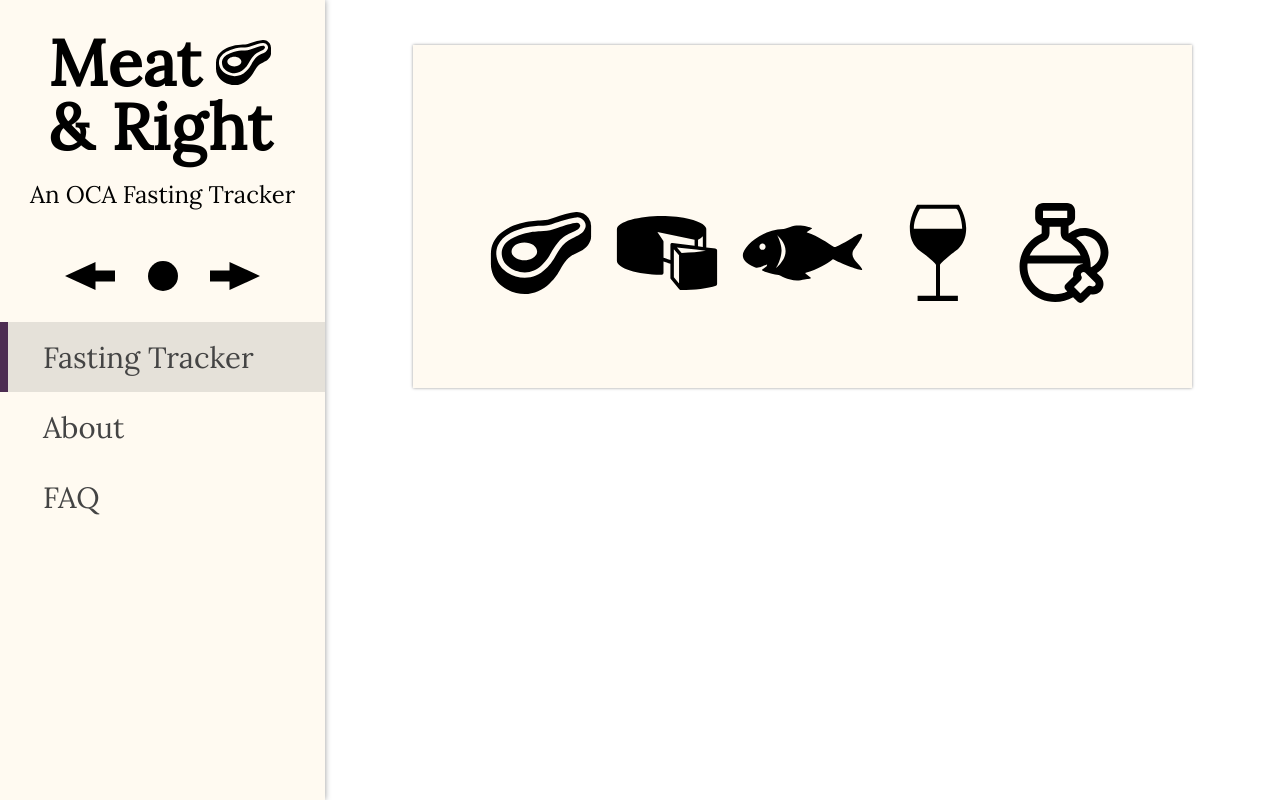
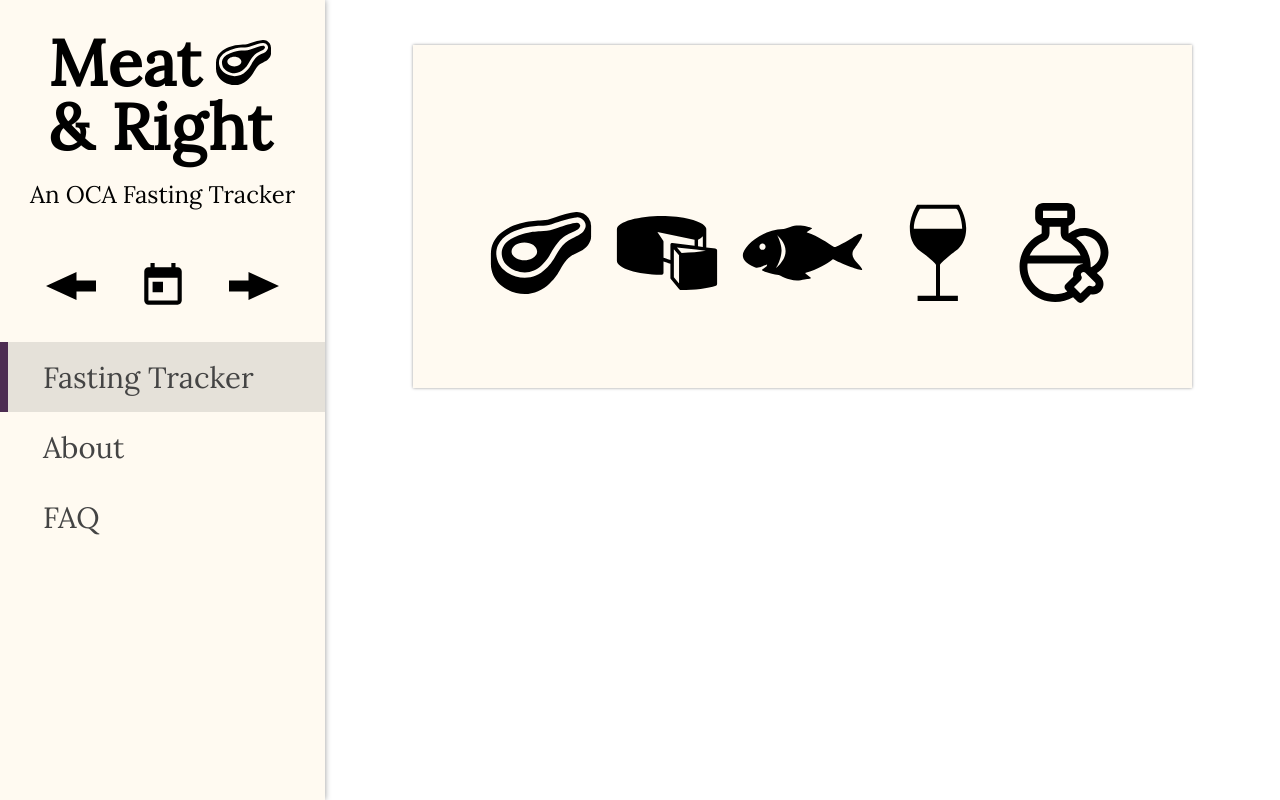
Before and after one commit to kimboleh/fast-tracker, a React (Create React App) app: page / in a window 1280 px wide. Built offline with nearby package versions, Linux system fonts and the light colour scheme; no server answers.

Commit message:
[ui] replace today button with better icon

```diff
--- a/src/App.js
+++ b/src/App.js
@@ -232,7 +232,7 @@ class App extends React.Component {
 
   focusFastDesc() {
     console.log("focusing fast description");
-    if (document.getElementById("fast-tracker").style.display == "none") {
+    if (document.getElementById("fast-tracker").style.display === "none") {
       this.openTracker();
     }
 
--- a/src/components/sidebar/sidebar.js
+++ b/src/components/sidebar/sidebar.js
@@ -2,7 +2,7 @@ import React from 'react';
 import './sidebar.scss';
 import meat from '../fast-icons/meat.svg';
 import arrow from '../fast-icons/arrow.svg';
-import circle from '../fast-icons/circle.svg';
+import today from '../fast-icons/today-icon.svg';
 
 export class Sidebar extends React.Component {
 
@@ -10,16 +10,16 @@ export class Sidebar extends React.Component {
     return (
         <div id="sidebar" className='light'>
             <div id="site-title">Meat<img src={meat} id="meat-logo" className="fast-icon" alt="logo - icon of a porkchop"/><br/>& Right</div>
-            <h1 aria-label="Meat and Right" class="hidden"></h1>
+            <h1 aria-label="Meat and Right" class="hidden">Meat and Right</h1>
             <h2>An OCA Fasting Tracker</h2>
             <div id="next-previous-buttons">
-                <button onClick={this.props.previousDay}>
+                <button onClick={this.props.previousDay} title="Previous day">
                     <img src={arrow} id="previous-arrow" alt="previous day"></img>
                 </button>
-                <button onClick={this.props.toCurrentDate}>
-                    <img src={circle} id="current-date" alt="current date"></img>
+                <button onClick={this.props.toCurrentDate} title="Today">
+                    <img src={today} id="current-date" alt="current date"></img>
                 </button>
-                <button onClick={this.props.nextDay}>
+                <button onClick={this.props.nextDay} title="Next day">
                     <img src={arrow} id="next-arrow" alt="next day"></img>
                 </button>
             </div>
--- a/src/components/sidebar/sidebar.scss
+++ b/src/components/sidebar/sidebar.scss
@@ -94,10 +94,7 @@
   }
 
   #next-previous-buttons {
-    margin-left: auto;
-    margin-right: auto;
-    width: 70%;
-    padding: 10px;
+    padding: 20px 30px;
     display: flex;
     justify-content: space-between;
   }
@@ -108,7 +105,6 @@
 
   #next-previous-buttons button {
     display: flex;
-    flex-direction: column;
     margin: 10px;
     background-color: transparent;
     border: none;
@@ -131,7 +127,7 @@
   }
 
   #current-date {
-    max-width: 30px;
+    /* max-width: 40px; */
   }
 
   @media screen and (max-width: 800px) {
```
Also changed, not shown: src/components/fast-icons/today-icon.svg (added).
